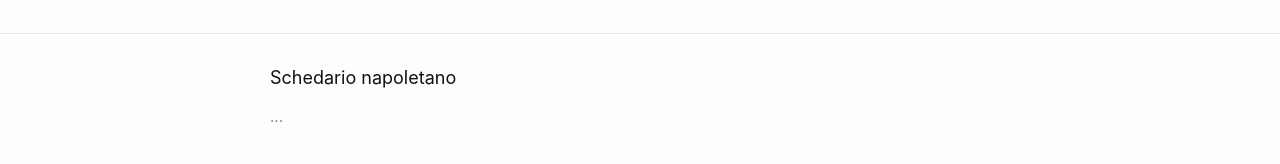
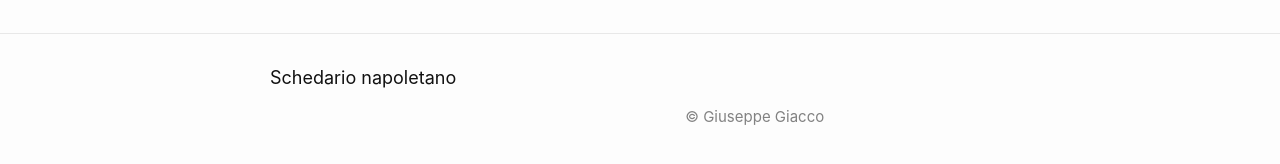
Before and after one commit to Schedario-napoletano/website, a Jekyll site: the page built from index.markdown, in a window 1280 px wide. Shown: the part 712-876 px from the top of the page. Built offline with Jekyll 4.4.1, drawn with Linux system fonts in a browser that asks for light colours.

Commit message:
formatting tweaks

```diff
--- a/_config.yml
+++ b/_config.yml
@@ -20,7 +20,6 @@
 
 title: Schedario napoletano
 lang: it
-locale: it_IT
 description: >- # this means to ignore newlines until "baseurl:"
   ...
 baseurl: "" # the subpath of your site, e.g. /blog
--- a/_includes/footer.html
+++ b/_includes/footer.html
@@ -6,8 +6,14 @@
     <h2 class="footer-heading">{{ site.title | escape }}</h2>
 
     <div class="footer-col-wrapper">
+      <div class="footer-col footer-col-1">
+        <p></p>
+      </div>
+      <div class="footer-col footer-col-2">
+        <p></p>
+      </div>
       <div class="footer-col footer-col-3">
-        <p>{{- site.description | escape -}}</p>
+        <p>&copy; Giuseppe Giacco</p>
       </div>
     </div>
 
--- a/_includes/head.html
+++ b/_includes/head.html
@@ -3,9 +3,10 @@
   <meta http-equiv="X-UA-Compatible" content="IE=edge">
   <meta name="viewport" content="width=device-width, initial-scale=1">
   {%- comment -%}{%- seo -%}{%- endcomment -%}
-  <link rel="stylesheet" href="{{ "/assets/main.css" | relative_url }}">
+  <link rel="stylesheet" href="{{ '/assets/main.css' | relative_url }}">
   {%- feed_meta -%}
   {%- if jekyll.environment == 'production' and site.plausible_domain -%}
     {%- include analytics.html -%}
   {%- endif -%}
+  <title>{{ site.title | escape }}{% if page.letter %} › {{ page.letter | escape }}{%endif %}</title>
 </head>
--- a/_includes/header.html
+++ b/_includes/header.html
@@ -1,9 +1,10 @@
 <header class="site-header" role="banner">
-
-  <div class="wrapper">
-    <a class="site-title" rel="author" href="{{ "/" | relative_url }}">{{ site.title | escape }}</a>
-    {% if page.letter %}
-    {{ page.letter }}
-    {% endif %}
-  </div>
+    <div class="wrapper">
+      <span class="site-title">
+    <a href="{{ '/' | relative_url }}">{{ site.title | escape }}</a>
+    {% if page.letter -%}
+    &nbsp;&rsaquo;&nbsp; {{ page.letter }}
+    {%- endif -%}
+      </span>
+    </div>
 </header>
--- a/_layouts/letter.html
+++ b/_layouts/letter.html
@@ -4,7 +4,7 @@
 {% include letters.html %}
 {{ content }}
 
-<dl class="definitions-list">
+<dl>
 {% for def in site.data.definitions[page.letter] %}
     <dt id="{{ def.word | slugify }}">{{ def.word }}</dt>
     {% if def.template == "html" %}
--- a/_sass/minima/_layout.scss
+++ b/_sass/minima/_layout.scss
@@ -18,8 +18,8 @@
   margin-bottom: 0;
   float: left;
 
-  &,
-  &:visited {
+  a,
+  a:visited {
     color: $grey-color-dark;
   }
 }
@@ -52,29 +52,29 @@
 
 .footer-col-1 {
   width: -webkit-calc(35% - (#{$spacing-unit} / 2));
-  width:         calc(35% - (#{$spacing-unit} / 2));
+  width: calc(35% - (#{$spacing-unit} / 2));
 }
 
 .footer-col-2 {
   width: -webkit-calc(20% - (#{$spacing-unit} / 2));
-  width:         calc(20% - (#{$spacing-unit} / 2));
+  width: calc(20% - (#{$spacing-unit} / 2));
 }
 
 .footer-col-3 {
   width: -webkit-calc(45% - (#{$spacing-unit} / 2));
-  width:         calc(45% - (#{$spacing-unit} / 2));
+  width: calc(45% - (#{$spacing-unit} / 2));
 }
 
 @include media-query($on-laptop) {
   .footer-col-1,
   .footer-col-2 {
     width: -webkit-calc(50% - (#{$spacing-unit} / 2));
-    width:         calc(50% - (#{$spacing-unit} / 2));
+    width: calc(50% - (#{$spacing-unit} / 2));
   }
 
   .footer-col-3 {
     width: -webkit-calc(100% - (#{$spacing-unit} / 2));
-    width:         calc(100% - (#{$spacing-unit} / 2));
+    width: calc(100% - (#{$spacing-unit} / 2));
   }
 }
 
@@ -82,10 +82,9 @@
   .footer-col {
     float: none;
     width: -webkit-calc(100% - (#{$spacing-unit} / 2));
-    width:         calc(100% - (#{$spacing-unit} / 2));
+    width: calc(100% - (#{$spacing-unit} / 2));
   }
 }
-
 
 
 /**
@@ -104,7 +103,6 @@
   display: block;
   @include relative-font-size(1.5);
 }
-
 
 
 /**
@@ -157,13 +155,18 @@
     list-style-type: none;
     display: inline-block;
   }
+
   li + li {
     margin-left: .5em;
   }
+
+  margin-bottom: 2 * $spacing-unit;
 }
 
-.definitions-list {
-  dt {
-    font-weight: bold;
-  }
+dt {
+  font-weight: bold;
 }
+
+dd {
+  margin-bottom: $spacing-unit;
+}
```
